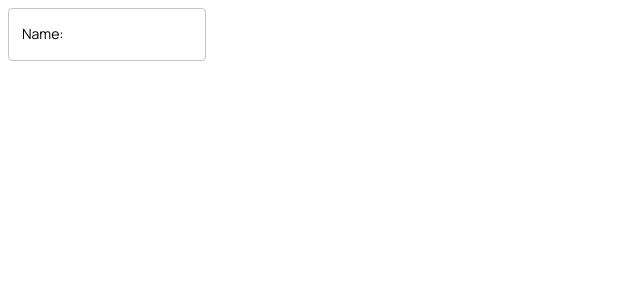
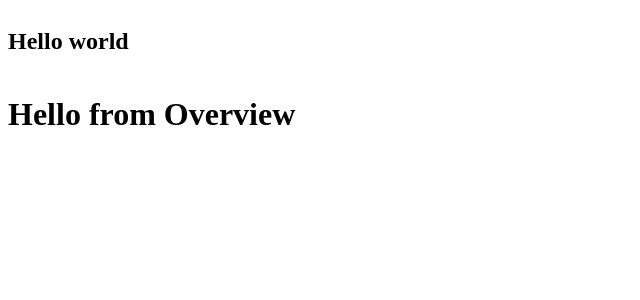
Before and after one commit to Marumo-ProG/MyStreets-frontend, a React (Create React App) app: page / in a window 1280 px wide. Shown: the top 300 px of the page, without its empty margins (0-640 px from the left). Built offline with nearby package versions, Linux system fonts and the light colour scheme.

Commit message:
mainlayout and routes setup

```diff
--- a/package.json
+++ b/package.json
@@ -13,6 +13,7 @@
     "@testing-library/user-event": "^13.5.0",
     "react": "^18.2.0",
     "react-dom": "^18.2.0",
+    "react-router-dom": "^6.22.1",
     "react-scripts": "5.0.1",
     "styled-components": "^6.1.8",
     "web-vitals": "^2.1.4"
--- a/src/App.js
+++ b/src/App.js
@@ -1,5 +1,9 @@
 import { ThemeProvider } from "@mui/material/styles";
-import theme from "./utils/theme";
+import theme from "./common/utils/theme";
+
+// Router
+import { BrowserRouter } from "react-router-dom";
+import Routes from "./Routes";
 
 import Typography from "@mui/material/Typography";
 import Button from "./common/components/Button";
@@ -8,9 +12,9 @@ import Input from "./common/components/Input";
 function App() {
   return (
     <ThemeProvider theme={theme}>
-      <div>
-        <Input label="Name:" />
-      </div>
+      <BrowserRouter>
+        <Routes />
+      </BrowserRouter>
     </ThemeProvider>
   );
 }
--- /dev/null
+++ b/src/Routes.js
@@ -0,0 +1,33 @@
+// React
+import { Suspense, lazy } from "react";
+
+// Routes
+import { Routes, Route } from "react-router-dom";
+
+// Components
+import Loader from "./common/components/Loader";
+
+// pages
+import MainLayout from "./common/layouts/MainLayout";
+import Overview from "./pages/overview";
+
+const MainRoutes = () => {
+  return (
+    <Routes>
+      <Route path="/" element={<MainLayout />}>
+        <Route
+          index
+          element={
+            <Suspense fallback={<Loader />}>
+              {/* <RequireAuth> */}
+              <Overview />
+              {/* </RequireAuth> */}
+            </Suspense>
+          }
+        />
+      </Route>
+    </Routes>
+  );
+};
+
+export default MainRoutes;
--- a/src/common/components/Input.js
+++ b/src/common/components/Input.js
@@ -2,7 +2,7 @@
 import TextField from "@mui/material/TextField";
 
 // utils
-import { Colors } from "../../utils/constants";
+import { Colors } from "../utils/constants";
 
 const Input = ({ error, label = "", value = "", ...rest }) => {
   return (
--- /dev/null
+++ b/src/common/components/Loader.js
@@ -0,0 +1,17 @@
+// MUI
+import Stack from "@mui/material/Stack";
+import CircularProgress from "@mui/material/CircularProgress";
+
+const Loader = () => {
+  return (
+    <Stack
+      sx={{ width: "100%", height: "100%" }}
+      justifyContent={"center"}
+      alignItems={"center"}
+    >
+      <CircularProgress color="primary" />
+    </Stack>
+  );
+};
+
+export default Loader;
--- /dev/null
+++ b/src/common/layouts/MainLayout.js
@@ -0,0 +1,16 @@
+// router
+import { Outlet } from "react-router-dom";
+
+// MUI
+import Stack from "@mui/material/Stack";
+
+const MainLayout = () => {
+  return (
+    <Stack justifyContent={"space-between"}>
+      <h2>Hello world</h2>
+      <Outlet />
+    </Stack>
+  );
+};
+
+export default MainLayout;
--- /dev/null
+++ b/src/pages/overview/index.js
@@ -0,0 +1,12 @@
+// MUI
+import Stack from "@mui/material/Stack";
+
+const Overview = () => {
+  return (
+    <Stack>
+      <h1>Hello from Overview</h1>
+    </Stack>
+  );
+};
+
+export default Overview;
```
Also changed, not shown: src/common/utils/constants.js (renamed from src/utils/constants.js), src/common/utils/theme.js (renamed from src/utils/theme.js), 1 other file (tests, documents, lock files or other folders).
